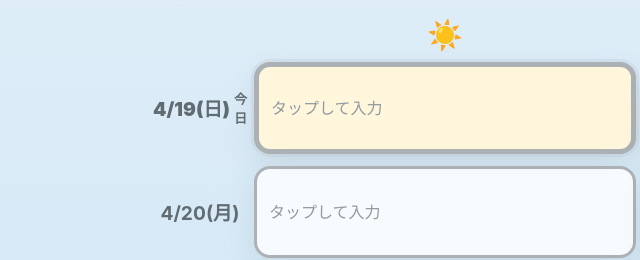
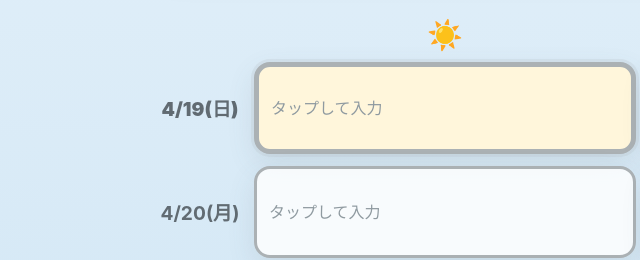
Before and after one commit to oisu-jp/menu, a plain HTML site: page index.html in a window 1280 px wide. Shown: the part 393-653 px from the top of the page, 46-686 px from the left. Drawn offline with Linux system fonts and the light colour scheme; no server answers.

Commit message:
今日削除

```diff
--- a/style.css
+++ b/style.css
@@ -209,13 +209,6 @@ input {
   box-shadow:
     0 0 0 3px rgba(171, 177, 180, 0.18),
     0 10px 28px rgba(85, 98, 110, 0.12);
-}
-
-.day-row.today .day-label::after {
-  content: " 今日";
-  font-size: 0.82rem;
-  font-weight: 800;
-  margin-left: 4px;
 }
 
 .tappable {
```
